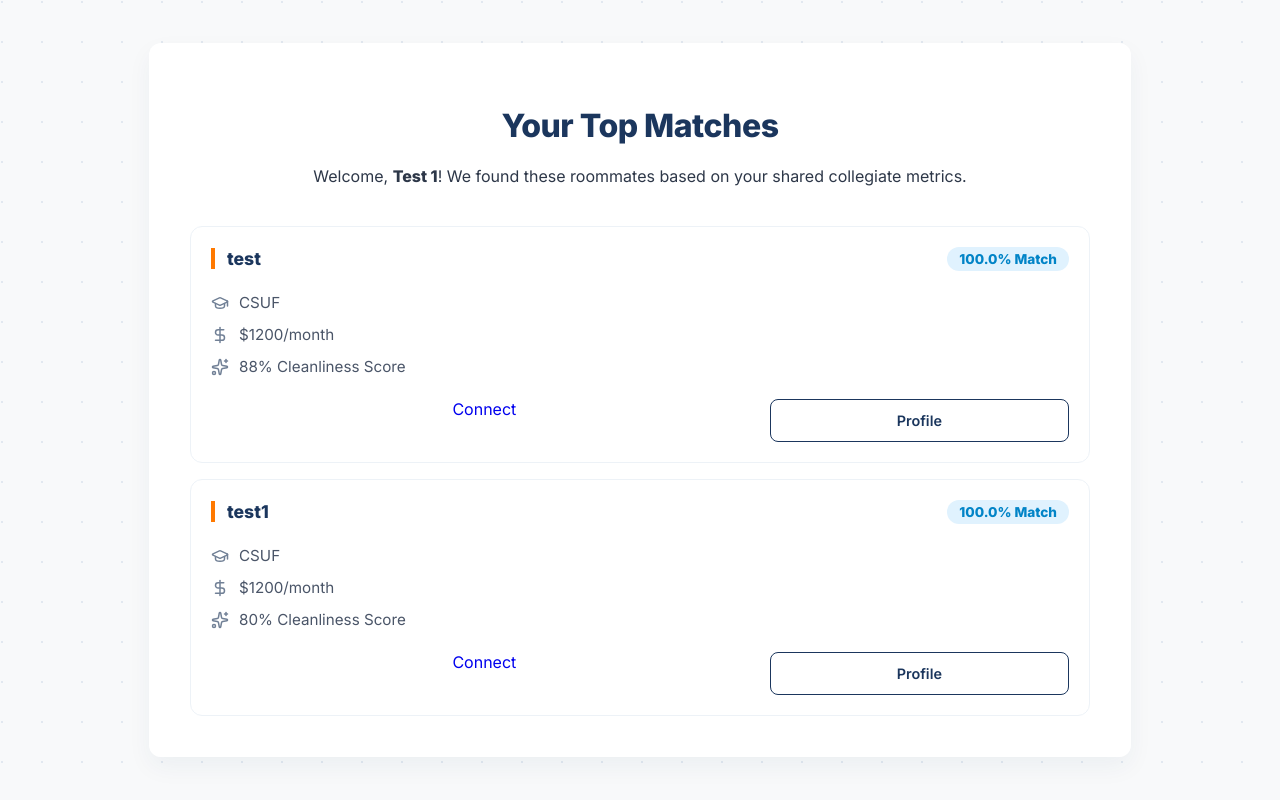
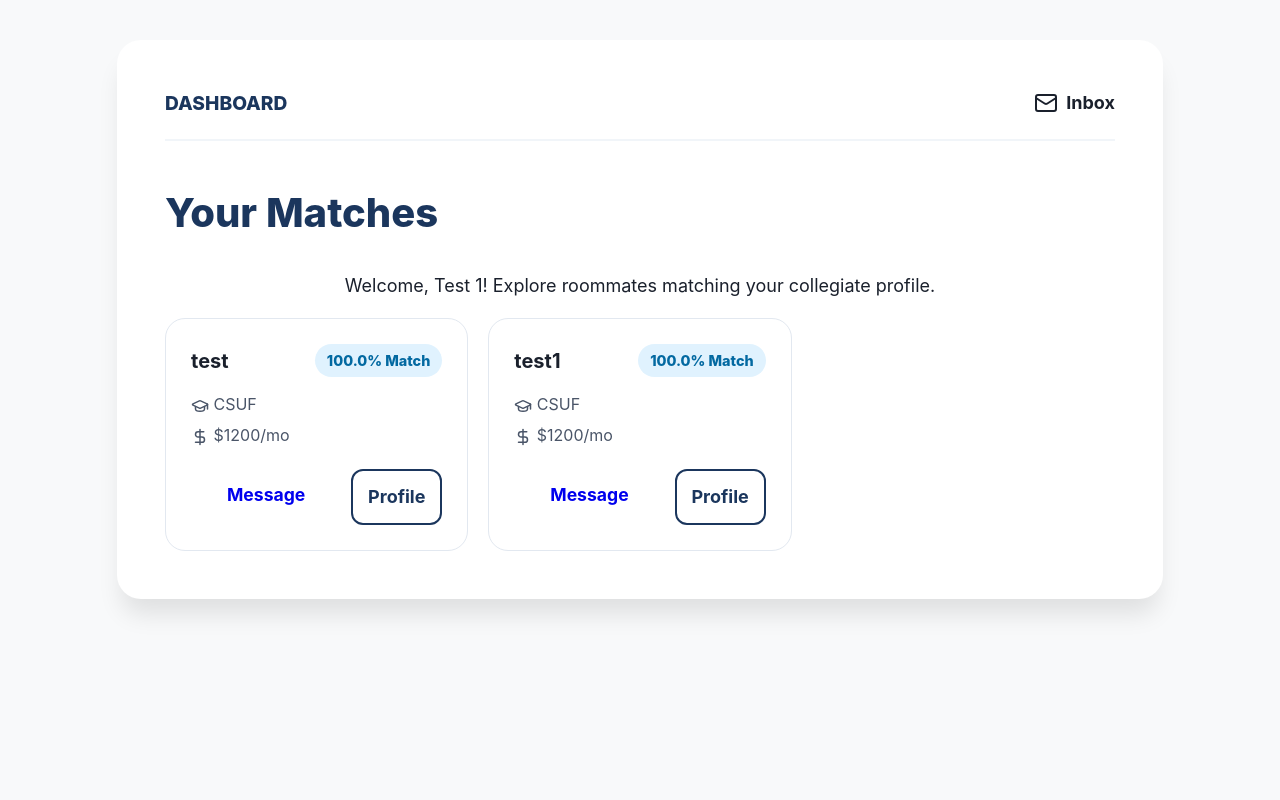
Before and after one commit to JashwantKandhipati/Roommate_Matcher, a Flask app: page /matches/1 in a window 1280 px wide. Run offline with Flask 3, Linux system fonts and the light colour scheme.

Commit message:
Fixed issues where webpage is not loading, improved on chat feature.

```diff
--- a/app.py
+++ b/app.py
@@ -1,8 +1,10 @@
-from flask import Flask, render_template, request, redirect, url_for
+from flask import Flask, render_template, request, redirect, url_for, session
 from flask_sqlalchemy import SQLAlchemy
 from matching import calculate_compatibility
+from datetime import datetime
 
 app = Flask(__name__)
+app.secret_key = 'any_long_random_string_here'
 app.config['SQLALCHEMY_DATABASE_URI'] = 'sqlite:///roommates.db'
 app.config['SQLALCHEMY_TRACK_MODIFICATIONS'] = False
 db = SQLAlchemy(app)
@@ -25,6 +27,15 @@ class User(db.Model):
     smoking = db.Column(db.Boolean, default=False)
     drinking = db.Column(db.Boolean, default=False)
 
+# Chat feature
+class Message(db.Model):
+    id = db.Column(db.Integer, primary_key=True)
+    sender_id = db.Column(db.Integer, db.ForeignKey('user.id'))
+    receiver_id = db.Column(db.Integer, db.ForeignKey('user.id'))
+    content = db.Column(db.Text)
+    timestamp = db.Column(db.DateTime, default=datetime.utcnow)
+    is_read = db.Column(db.Boolean, default=False) # For notifications
+
 with app.app_context():
     db.create_all()
 
@@ -32,16 +43,35 @@ with app.app_context():
 def login():
     if request.method == 'POST':
         name = request.form.get('name')
-        college = request.form.get('college')
         phone = request.form.get('phone')
 
-        new_user = User(name=name, college=college, phone=phone)
-        db.session.add(new_user)
-        db.session.commit()
+        # Check if user exists (Simple persistent login)
+        user = User.query.filter_by(name=name, phone=phone).first()
 
-        return redirect(url_for('preferences', user_id=new_user.id))
+        if not user:
+            user = User(name=name, college=request.form.get('college'), phone=phone)
+            db.session.add(user)
+            db.session.commit()
+            session['user_id'] = user.id
+            return redirect(url_for('preferences', user_id=user.id))
 
+        session['user_id'] = user.id
+        return redirect(url_for('matches', user_id=user.id))
     return render_template('login.html')
+
+@app.route('/inbox')
+def inbox():
+    if 'user_id' not in session: return redirect(url_for('login'))
+    user_id = session['user_id']
+
+    # Get unique users the current user has chatted with
+    sent = db.session.query(Message.receiver_id).filter_by(sender_id=user_id)
+    received = db.session.query(Message.sender_id).filter_by(receiver_id=user_id)
+    contact_ids = [r[0] for r in sent.union(received).all()]
+    contacts = User.query.filter(User.id.in_(contact_ids)).all()
+
+    unread_count = Message.query.filter_by(receiver_id=user_id, is_read=False).count()
+    return render_template('inbox.html', contacts=contacts, unread_count=unread_count)
 
 @app.route('/preferences/<int:user_id>', methods=['GET', 'POST'])
 def preferences(user_id):
@@ -66,25 +96,51 @@ def preferences(user_id):
 
 @app.route('/matches/<int:user_id>')
 def matches(user_id):
-    user = User.query.get_or_404(user_id)
-
-    # Same college only
-    all_other_users = User.query.filter(
-        User.id != user_id,
-        User.college == user.college
-    ).all()
+    current_user = User.query.get_or_404(user_id)
+    # Fetch everyone except the person currently logged in
+    all_others = User.query.filter(User.id != user_id).all()
 
     scored_matches = []
-    for other in all_other_users:
-        score = calculate_compatibility(user, other)
-        scored_matches.append({
-            'data': other,
-            'score': score
-        })
+    for other in all_others:
+        score = calculate_compatibility(current_user, other)
+        scored_matches.append({'data': other, 'score': score})
 
     scored_matches.sort(key=lambda x: x['score'], reverse=True)
 
-    return render_template('matches.html', current_user=user, potential_matches=scored_matches)
+    # FIX: Calculate the unread count to pass to the template
+    unread_count = Message.query.filter_by(receiver_id=user_id, is_read=False).count()
+
+    return render_template('matches.html',
+                           current_user=current_user,
+                           potential_matches=scored_matches,
+                           unread_count=unread_count)
+
+@app.route('/profile/<int:user_id>')
+def view_profile(user_id):
+    """View the full profile of a potential roommate."""
+    user = User.query.get_or_404(user_id)
+    return render_template('profile.html', user=user)
+
+@app.route('/chat/<int:sender_id>/<int:receiver_id>', methods=['GET', 'POST'])
+def chat(sender_id, receiver_id):
+    sender = User.query.get_or_404(sender_id)
+    receiver = User.query.get_or_404(receiver_id)
+
+    if request.method == 'POST':
+        content = request.form.get('message')
+        if content:
+            new_msg = Message(sender_id=sender_id, receiver_id=receiver_id, content=content)
+            db.session.add(new_msg)
+            db.session.commit()
+            return redirect(url_for('chat', sender_id=sender_id, receiver_id=receiver_id))
+
+    # Fetch messages between these two users
+    messages = Message.query.filter(
+        ((Message.sender_id == sender_id) & (Message.receiver_id == receiver_id)) |
+        ((Message.sender_id == receiver_id) & (Message.receiver_id == sender_id))
+    ).order_by(Message.timestamp.asc()).all()
+
+    return render_template('chat.html', sender=sender, receiver=receiver, messages=messages)
 
 if __name__ == '__main__':
     app.run(debug=True)
--- a/static/style.css
+++ b/static/style.css
@@ -1,113 +1,57 @@
-/* Modern Campus Theme */
+/* Modern Campus - High Readability Version */
 :root {
     --primary-navy: #1B365D;
     --accent-orange: #FF7900;
     --bg-off-white: #F8F9FA;
-    --glass-bg: rgba(255, 255, 255, 0.92); /* Subtle glass effect */
-    --text-main: #2D3748;
-    --text-muted: #718096;
-    --border-radius: 12px;
+    --text-main: #1A202C; /* Darker for higher contrast */
+    --text-muted: #4A5568;
+    --border-radius: 16px;
+    --font-base: 18px; /* Increased from 14px */
 }
 
 body {
-    font-family: 'Inter', -apple-system, BlinkMacSystemFont, 'Segoe UI', Roboto, sans-serif;
+    font-family: 'Inter', -apple-system, sans-serif;
+    font-size: var(--font-base);
+    line-height: 1.6; /* More space between lines */
     background-color: var(--bg-off-white);
-    background-image: radial-gradient(circle at 2px 2px, #e2e8f0 1px, transparent 0); /* Subtle grid pattern */
-    background-size: 40px 40px;
     color: var(--text-main);
     margin: 0;
-    display: flex;
-    justify-content: center;
-    align-items: center;
-    min-height: 100vh;
 }
 
-/* Subtle Glassmorphism Container */
 .container {
-    background: var(--glass-bg);
-    backdrop-filter: blur(4px); /* Very low blur as requested */
-    -webkit-backdrop-filter: blur(4px);
-    border: 1px solid rgba(255, 255, 255, 0.3);
-    padding: 40px;
-    border-radius: var(--border-radius);
-    box-shadow: 0 10px 25px rgba(27, 54, 93, 0.05);
-    max-width: 550px;
-    width: 100%;
+    background: white;
+    padding: 3rem; /* More padding for a premium feel */
+    border-radius: 24px;
+    box-shadow: 0 20px 25px -5px rgba(0, 0, 0, 0.1);
+    max-width: 650px;
+    width: 90%;
+    margin: 40px auto;
 }
 
-h1 {
-    color: var(--primary-navy);
-    font-weight: 800;
-    letter-spacing: -0.5px;
-    text-align: center;
+h1 { font-size: 2.5rem; font-weight: 800; color: var(--primary-navy); }
+h2 { font-size: 1.5rem; color: var(--text-muted); }
+h3 { font-size: 1.25rem; margin-top: 2.5rem; }
+
+/* Larger Inputs */
+input, select, textarea {
+    font-size: 1.1rem;
+    padding: 14px;
+    border-radius: 12px;
+    border: 2px solid #E2E8F0; /* Thicker borders for better visibility */
 }
 
-h3 {
-    color: var(--primary-navy);
+button, .btn-primary {
     font-size: 1.1rem;
-    margin-top: 2rem;
-    border-left: 4px solid var(--accent-orange);
-    padding-left: 12px;
+    padding: 16px;
+    font-weight: 700;
 }
 
-/* Form Styling */
-input, select {
-    width: 100%;
-    padding: 12px;
-    margin: 8px 0;
-    border: 1px solid #E2E8F0;
-    border-radius: 8px;
-    background: white;
-    transition: all 0.2s ease;
+/* Notification Badge */
+.nav-badge {
+    background: #E53E3E;
+    color: white;
+    font-size: 0.75rem;
+    padding: 2px 8px;
+    border-radius: 10px;
+    margin-left: 5px;
 }
-
-input:focus {
-    border-color: var(--primary-navy);
-    outline: none;
-    box-shadow: 0 0 0 3px rgba(27, 54, 93, 0.1);
-}
-
-button {
-    background-color: var(--primary-navy);
-    color: white;
-    font-weight: 600;
-    border-radius: 8px;
-    padding: 14px;
-    border: none;
-    cursor: pointer;
-    transition: transform 0.1s, background-color 0.2s;
-}
-
-button:hover {
-    background-color: #142a4a;
-    transform: translateY(-1px);
-}
-
-/* Bento-style Match Cards */
-.match-grid {
-    display: grid;
-    grid-template-columns: 1fr;
-    gap: 16px;
-    margin-top: 20px;
-}
-
-.match-card {
-    background: white;
-    border: 1px solid #EDF2F7;
-    border-radius: var(--border-radius);
-    padding: 20px;
-    transition: border-color 0.3s;
-}
-
-.match-card:hover {
-    border-color: var(--accent-orange);
-}
-
-.compatibility-badge {
-    background: rgba(255, 121, 0, 0.1);
-    color: var(--accent-orange);
-    padding: 4px 12px;
-    border-radius: 20px;
-    font-size: 0.85rem;
-    font-weight: 700;
-}
--- a/templates/matches.html
+++ b/templates/matches.html
@@ -3,68 +3,50 @@
 <head>
     <meta charset="UTF-8">
     <meta name="viewport" content="width=device-width, initial-scale=1.0">
-    <title>Your Matches - Roommate Matcher</title>
+    <title>Find Matches - Roommate Matcher</title>
     <link rel="stylesheet" href="{{ url_for('static', filename='style.css') }}">
     <script src="https://unpkg.com/lucide@latest"></script>
-    <link href="https://fonts.googleapis.com/css2?family=Inter:wght@400;600;800&display=swap" rel="stylesheet">
 </head>
 <body>
-    <div class="container" style="max-width: 900px;">
-        <header style="text-align: center; margin-bottom: 40px;">
-            <h1>Your Top Matches</h1>
-            <p>Welcome, <strong>{{ current_user.name }}</strong>! We found these roommates based on your shared collegiate metrics.</p>
-        </header>
+    <div class="container" style="max-width: 950px;">
+        <nav style="display: flex; justify-content: space-between; margin-bottom: 40px; padding-bottom: 20px; border-bottom: 2px solid #F1F5F9;">
+            <span style="color: var(--primary-navy); font-weight: 800; font-size: 1.2rem;">DASHBOARD</span>
+            <a href="{{ url_for('inbox') }}" style="text-decoration: none; color: var(--text-main); font-weight: 700; display: flex; align-items: center;">
+                <i data-lucide="mail" style="margin-right: 8px;"></i> Inbox
+                {% if unread_count > 0 %}<span class="nav-badge">{{ unread_count }}</span>{% endif %}
+            </a>
+        </nav>
 
-        <div class="match-grid">
+        <h1>Your Matches</h1>
+        <p style="text-align: center;">Welcome, {{ current_user.name }}! Explore roommates matching your collegiate profile.</p>
+
+        <div class="match-grid" style="display: grid; grid-template-columns: repeat(auto-fill, minmax(300px, 1fr)); gap: 20px;">
             {% if potential_matches %}
                 {% for match in potential_matches %}
-                <div class="match-card">
-                    <div class="card-header" style="display: flex; justify-content: space-between; align-items: center;">
-                        <h3 style="margin: 0; color: #1B365D;">{{ match.data.name }}</h3>
-                        <span class="compatibility-badge" style="background: #E0F2FE; color: #0284C7; padding: 4px 12px; border-radius: 20px; font-size: 0.85rem; font-weight: 700;">
+                <div class="match-card" style="background: white; border: 1px solid #E2E8F0; padding: 25px; border-radius: 20px;">
+                    <div style="display: flex; justify-content: space-between; align-items: center; margin-bottom: 15px;">
+                        <h3 style="margin: 0;">{{ match.data.name }}</h3>
+                        <span style="background: #E0F2FE; color: #0369A1; padding: 5px 12px; border-radius: 20px; font-weight: 800; font-size: 0.9rem;">
                             {{ match.score }}% Match
                         </span>
                     </div>
 
-                    <div style="margin: 20px 0; color: #4A5568; font-size: 0.95rem;">
-                        <div style="display: flex; align-items: center; gap: 10px; margin-bottom: 8px;">
-                            <i data-lucide="graduation-cap" style="width: 18px; color: #718096;"></i>
-                            <span>{{ match.data.college }}</span>
-                        </div>
-                        <div style="display: flex; align-items: center; gap: 10px; margin-bottom: 8px;">
-                            <i data-lucide="dollar-sign" style="width: 18px; color: #718096;"></i>
-                            <span>${{ match.data.budget }}/month</span>
-                        </div>
-                        <div style="display: flex; align-items: center; gap: 10px;">
-                            <i data-lucide="sparkles" style="width: 18px; color: #718096;"></i>
-                            <span>{{ match.data.cleanliness }}% Cleanliness Score</span>
-                        </div>
+                    <div style="font-size: 1rem; color: #4A5568; margin-bottom: 20px;">
+                        <p style="margin: 5px 0;"><i data-lucide="graduation-cap" style="width: 18px; vertical-align: middle;"></i> {{ match.data.college }}</p>
+                        <p style="margin: 5px 0;"><i data-lucide="dollar-sign" style="width: 18px; vertical-align: middle;"></i> ${{ match.data.budget }}/mo</p>
                     </div>
 
-                    <div class="match-actions" style="display: flex; gap: 12px; margin-top: 10px;">
-                        <a href="tel:{{ match.data.phone }}" class="btn-primary" style="flex: 2; text-decoration: none; text-align: center; display: inline-block;">
-                            Connect
-                        </a>
-
-                        <a href="{{ url_for('view_profile', user_id=match.data.id) }}" class="btn-secondary"
-                           style="flex: 1; border: 1px solid #1B365D; color: #1B365D; background: transparent; border-radius: 8px; text-decoration: none; text-align: center; padding: 12px; font-weight: 600; font-size: 0.9rem; transition: background 0.2s;">
-                            Profile
-                        </a>
+                    <div style="display: flex; gap: 10px;">
+                        <a href="{{ url_for('chat', sender_id=current_user.id, receiver_id=match.data.id) }}" class="btn-primary" style="text-decoration: none; text-align: center; flex: 2; padding: 12px;">Message</a>
+                        <a href="{{ url_for('view_profile', user_id=match.data.id) }}" style="flex: 1; border: 2px solid var(--primary-navy); color: var(--primary-navy); border-radius: 12px; text-align: center; text-decoration: none; padding: 12px; font-weight: 700;">Profile</a>
                     </div>
                 </div>
                 {% endfor %}
             {% else %}
-                <div style="grid-column: 1 / -1; text-align: center; padding: 60px; background: white; border-radius: 16px; border: 2px dashed #E2E8F0;">
-                    <i data-lucide="users" style="width: 48px; height: 48px; color: #CBD5E0; margin-bottom: 15px;"></i>
-                    <h3 style="color: #718096;">No other matches found yet</h3>
-                    <p>Try creating another user in a private window to see them appear here!</p>
-                </div>
+                <p style="grid-column: 1 / -1; text-align: center; padding: 50px;">No matches found yet.</p>
             {% endif %}
         </div>
     </div>
-
-    <script>
-        lucide.createIcons();
-    </script>
+    <script>lucide.createIcons();</script>
 </body>
 </html>
```
Also changed, not shown: templates/chat.html (added, +42 -0 lines), templates/inbox.html (added, +23 -0 lines), instance/roommates.db, 1 other file.
